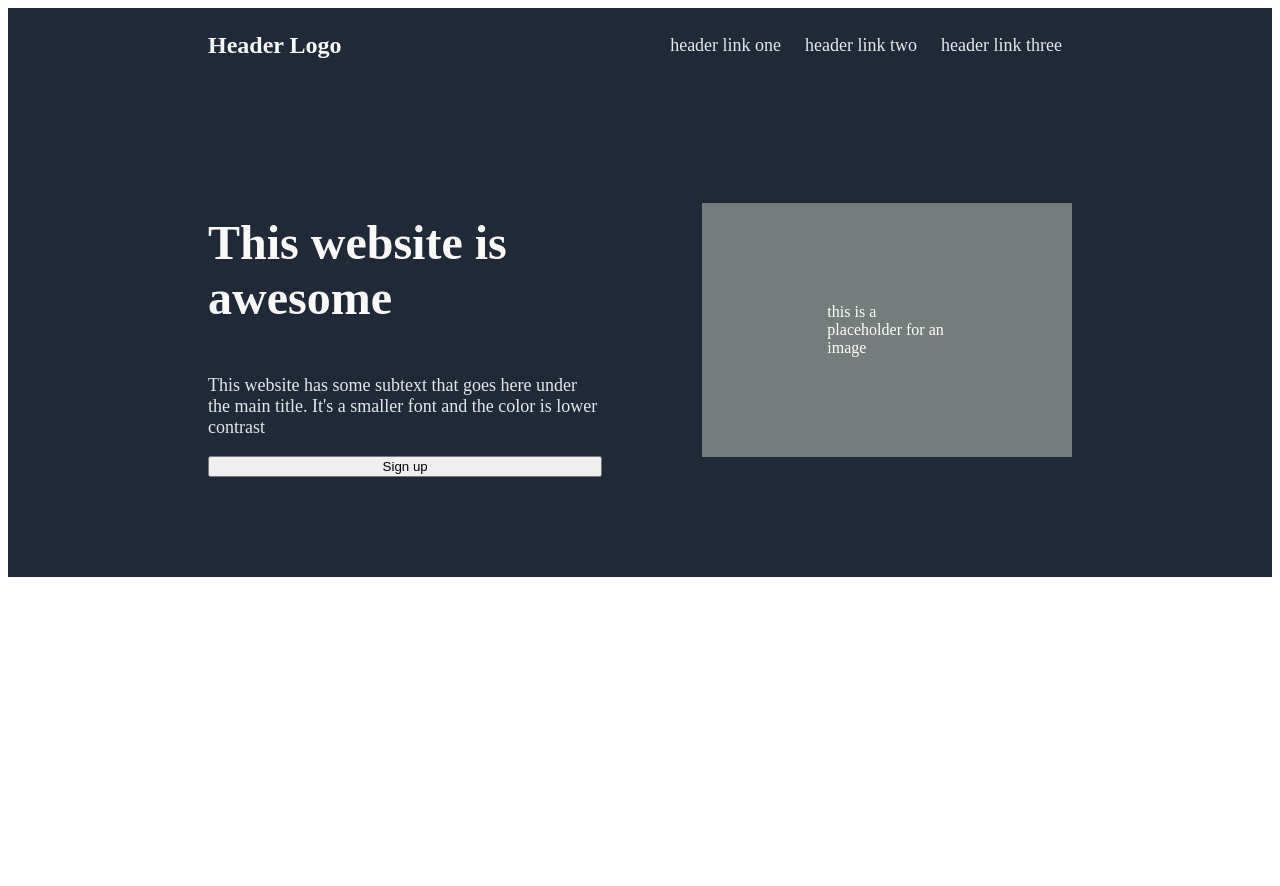
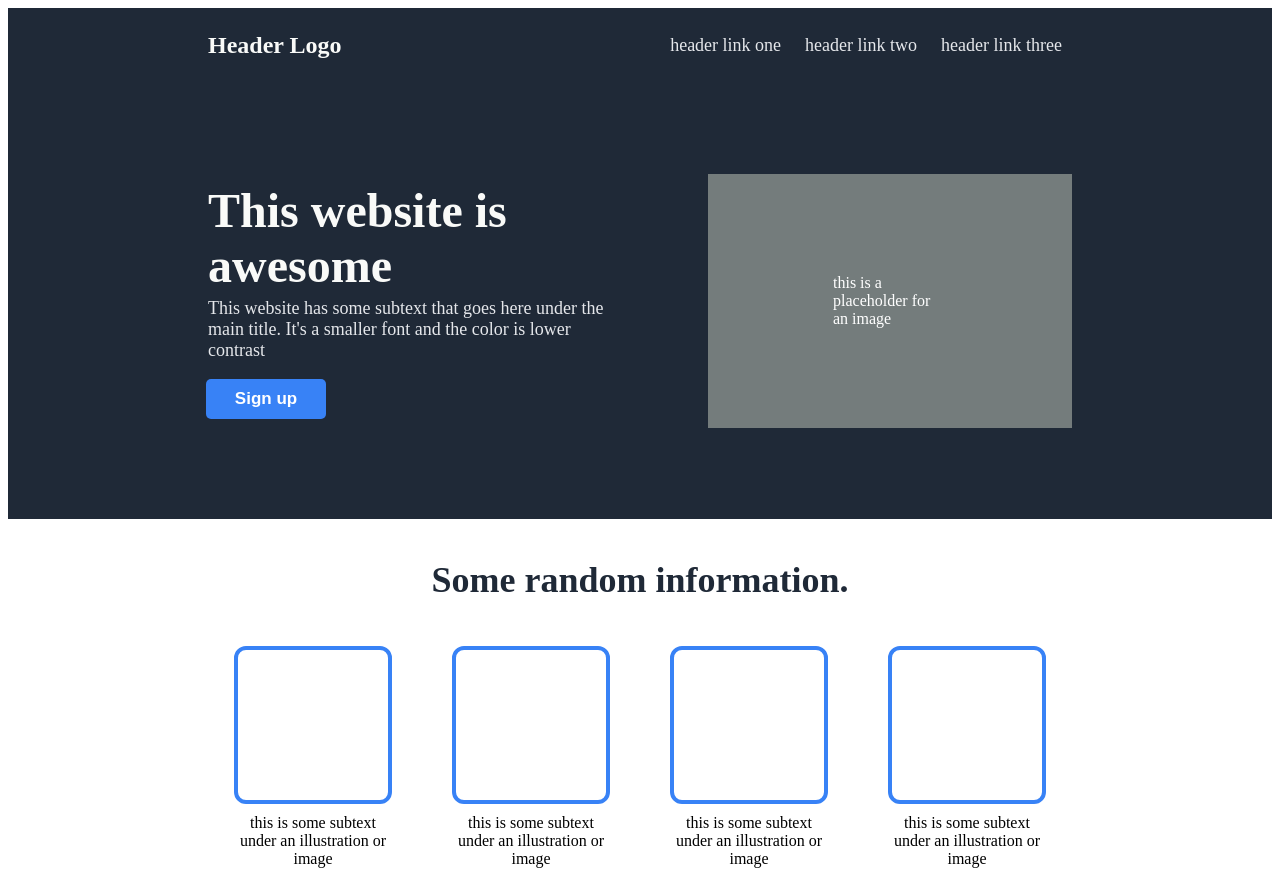
Before and after one commit to Edward979797/odin-landing-page, a plain HTML site: page index.html in a window 1280 px wide. Before the commit the page ends 800 px from the top, so only its background shows below. Drawn offline with Linux system fonts and the light colour scheme.

Commit message:
Completed hero text

```diff
--- a/index.html
+++ b/index.html
@@ -25,7 +25,27 @@
             </div>
         </div>
         <div class="info">
-
+            <div class="info-header">
+                Some random information.
+            </div>
+            <div class="info-images">
+                <div class="info-unit">
+                    <div class="info-image-box"></div>
+                    <div class="info-image-subtext">this is some subtext under an illustration or image</div>
+                </div>
+                <div class="info-unit">
+                    <div class="info-image-box"></div>
+                    <div class="info-image-subtext">this is some subtext under an illustration or image</div>
+                </div>
+                <div class="info-unit">
+                    <div class="info-image-box"></div>
+                    <div class="info-image-subtext">this is some subtext under an illustration or image</div>
+                </div>
+                <div class="info-unit">
+                    <div class="info-image-box"></div>
+                    <div class="info-image-subtext">this is some subtext under an illustration or image</div>
+                </div>
+            </div>
         </div>
         <div class="quote">
 
--- a/style.css
+++ b/style.css
@@ -61,9 +61,68 @@ a {
     font-size: 48px;
     font-weight: 800;
     color: #F9FAF8;
+    margin-bottom: 0px;
+    margin-top: 0px;
 }
 
 .hero-left p {
     font-size: 18px;
     color: #E5E7EB;
+    margin-top: 5px;
+    width: 400px;
 }
+
+.hero-left button {
+    padding: 10px;
+    width: 120px;
+    height: auto;
+    background-color: #3882F6;
+    color: white;
+    border-radius: 5px;
+    border: none;
+    font-size: 17px;
+    font-weight: bold;
+    margin-left: -2px;
+}
+
+.info {
+    display: flex;
+    flex-direction: column;
+    background-color: white;
+}
+
+.info-header {
+    font-size: 36px;
+    font-weight: 900;
+    color: #1F2937;
+    text-align: center;
+    padding: 40px;
+}
+
+.info-images {
+    display: flex;
+    justify-content: center;
+    align-items: center;
+    margin-top: -25px;
+}
+
+.info-unit {
+    display: flex;
+    flex-direction: column;
+    align-items: center;
+    margin: 10px;
+}
+
+.info-image-box {
+    border: 4px solid #3882F6;;
+    height: 150px;
+    width: 150px;
+    margin: 20px;
+    border-radius: 12px;
+}
+
+.info-image-subtext {
+    width: 150px;
+    text-align: center;
+    margin-top: -10px;
+}
```
